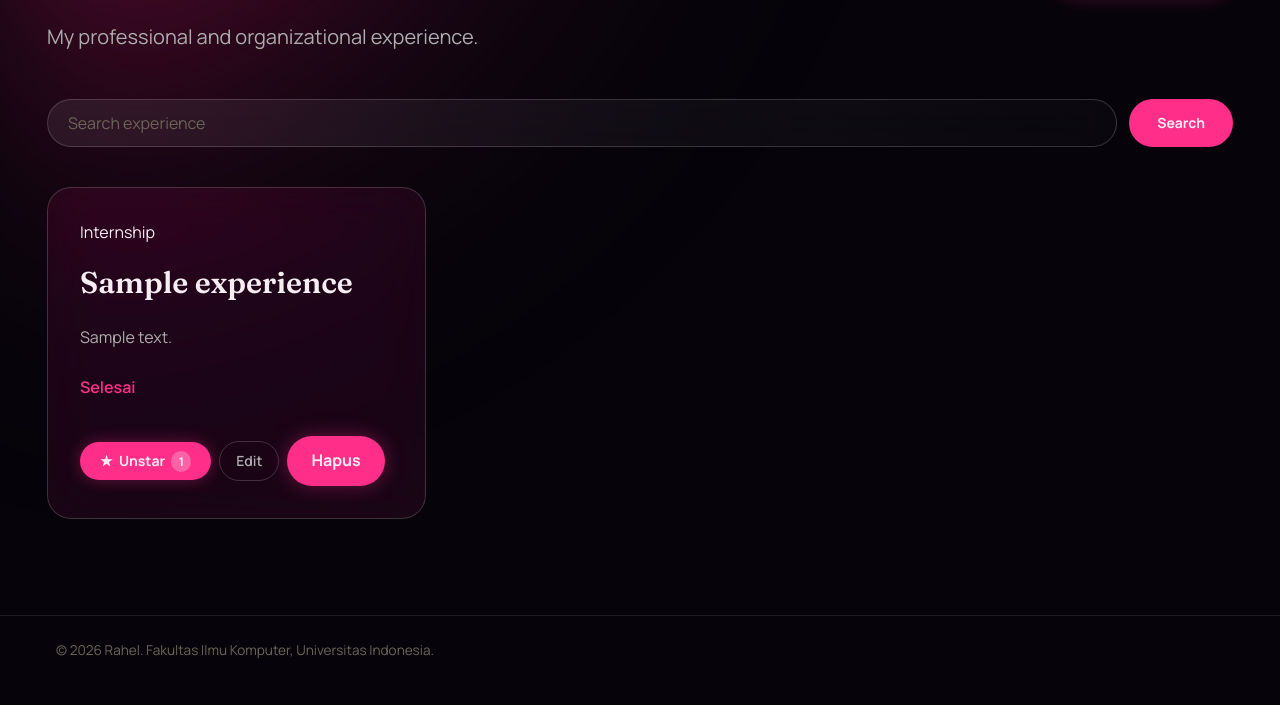
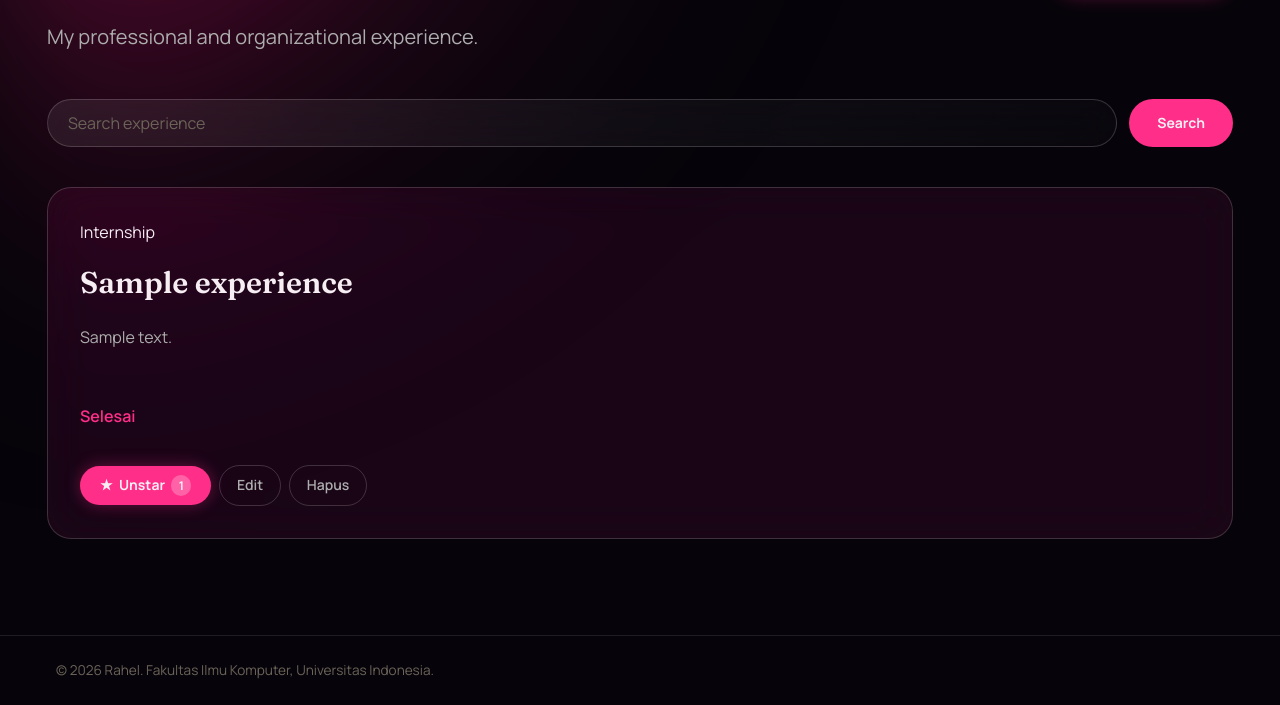
Before and after one commit to rahelaruan91/myportofolio, a Django app: page /experience/ in a window 1280 px wide. Shown: the part 189-894 px from the top of the page. Before the commit the page ends 848 px from the top, so only its background shows below. Run offline with Django 5.2, Linux system fonts and the light colour scheme; a user stored in the database is signed in; tables that the repository leaves empty hold one stand-in row (values such as "Sample post").

Commit message:
style: refine project and experience UI

```diff
--- a/static/css/style.css
+++ b/static/css/style.css
@@ -1345,3 +1345,170 @@ body:has(#projects:target) .site-header nav a[href="#projects"] {
     align-items: center;
     gap: 0.5rem;
 }
+
+/* ===== UI refinement ===== */
+
+.project-link {
+    display: inline-block;
+    padding: 0.5rem 0;
+    color: var(--pink-base);
+    font-family: 'Manrope', sans-serif;
+    font-size: var(--step-8-size);
+    font-weight: 700;
+    text-decoration: underline;
+    text-underline-offset: 0.2em;
+    transition: color 0.15s ease, transform 0.15s ease;
+}
+
+.project-link:hover {
+    color: var(--pink-accent);
+    transform: translateY(-1px);
+}
+
+/* Tombol Edit/Delete admin berbentuk outline */
+.project-actions .project-edit-btn,
+.project-actions .button-danger {
+    display: inline-flex;
+    align-items: center;
+    justify-content: center;
+    min-height: 2.5rem;
+    padding: 0.5rem 1.05rem;
+    border: 1px solid rgba(247, 238, 244, 0.18);
+    border-radius: var(--radius-pill);
+    background: transparent;
+    color: var(--grey);
+    box-shadow: none;
+    font-family: 'Manrope', sans-serif;
+    font-size: var(--step-8-size);
+    font-weight: 600;
+    text-decoration: none;
+    cursor: pointer;
+    transition: all 0.15s ease;
+}
+
+.project-actions .project-edit-btn:hover,
+.project-actions .button-danger:hover {
+    color: var(--pink-accent);
+    border-color: var(--pink-accent);
+    background: rgba(255, 143, 196, 0.08);
+    transform: translateY(-1px);
+    box-shadow: none;
+}
+
+/* Experience memanjang satu kolom */
+#experience-grid {
+    display: flex;
+    flex-direction: column;
+    gap: 2rem;
+}
+
+#experience-grid .experience-card {
+    width: 100%;
+    min-height: 22rem;
+    gap: 0.75rem;
+}
+
+#experience-grid .project-card-actions {
+    margin-top: auto;
+}
+
+#experience-grid .project-actions {
+    display: flex;
+    flex-wrap: wrap;
+    align-items: center;
+    gap: 0.5rem;
+}
+
+/* Backdrop modal */
+.project-form-modal {
+    z-index: 20;
+    background: transparent;
+}
+
+.project-form-modal__backdrop {
+    background: rgba(6, 4, 10, 0.78);
+    backdrop-filter: blur(8px);
+    -webkit-backdrop-filter: blur(8px);
+}
+
+/* Card modal */
+.project-form-modal__content {
+    width: min(100%, 640px);
+    max-height: calc(100vh - 2rem);
+    overflow-y: auto;
+    padding: 2rem;
+    border: 1px solid rgba(247, 238, 244, 0.2);
+    border-radius: 24px;
+    background: linear-gradient(
+        160deg,
+        rgba(255, 46, 136, 0.18),
+        rgba(6, 4, 10, 0.96)
+    );
+    color: var(--text-default);
+    box-shadow: 0 1rem 3rem rgba(0, 0, 0, 0.55);
+    backdrop-filter: blur(24px) saturate(180%);
+    -webkit-backdrop-filter: blur(24px) saturate(180%);
+}
+
+.project-form-modal__content h2 {
+    margin: 0 2.5rem 0.35rem 0;
+    color: var(--text-default);
+    font-family: 'Fraunces', serif;
+    font-size: var(--step-4-size);
+    line-height: 1.15;
+}
+
+.project-form-modal__close {
+    color: var(--grey);
+}
+
+.project-form-modal__close:hover {
+    color: var(--pink-accent);
+}
+
+/* Label dan field form */
+.project-form-modal .form-group label {
+    color: var(--text-default);
+}
+
+.project-form-modal .form-group input,
+.project-form-modal .form-group textarea,
+.project-form-modal .form-group select {
+    border: 1px solid rgba(247, 238, 244, 0.24);
+    background: rgba(6, 4, 10, 0.56);
+    color: var(--text-default);
+    caret-color: var(--pink-accent);
+}
+
+.project-form-modal .form-group input::placeholder,
+.project-form-modal .form-group textarea::placeholder {
+    color: rgba(247, 238, 244, 0.48);
+}
+
+.project-form-modal .form-group select option {
+    background: #1b0b18;
+    color: var(--text-default);
+}
+
+.project-form-modal .form-group input:focus,
+.project-form-modal .form-group textarea:focus,
+.project-form-modal .form-group select:focus {
+    border-color: var(--pink-accent);
+    outline: none;
+    box-shadow: 0 0 0 2px rgba(255, 143, 196, 0.22);
+}
+
+.project-form-modal .form-error {
+    color: #ff9a9a;
+}
+
+@media (max-width: 600px) {
+    #experience-grid .experience-card {
+        min-height: 0;
+    }
+
+    .project-form-modal__content {
+        padding: 1.5rem;
+        border-radius: 24px 24px 0 0;
+    }
+}
--- a/templates/experience.html
+++ b/templates/experience.html
@@ -62,7 +62,7 @@
             </div>
 
             <div
-                id="grid"
+                id="experience-grid"
                 class="experience-grid project-grid hide">
             </div>
 
@@ -160,6 +160,10 @@
             Tambah Pengalaman Baru
         </h2>
 
+        <p class="project-form-modal__subtitle">
+            Isi detail pengalaman, lalu simpan ke portofoliomu.
+        </p>
+
         <form
             id="experience-form"
             method="post"
@@ -222,7 +226,7 @@ let searchDebounceTimer;
 const loadingState = document.getElementById("loading");
 const errorState = document.getElementById("error");
 const emptyState = document.getElementById("empty");
-const gridContainer = document.getElementById("grid");
+const gridContainer = document.getElementById("experience-grid");
 const searchForm = document.getElementById(
     "experience-search-form"
 );
--- a/templates/projects.html
+++ b/templates/projects.html
@@ -111,7 +111,7 @@
             : '';
 
         const urlHtml = project.project_url
-            ? `<a href="${escapeHtml(project.project_url)}" class="button">Lihat Project</a>`
+            ? `<a href="${escapeHtml(project.project_url)}" class="button">See More</a>`
             : '';
 
         // Dummy UUID digunakan untuk digantikan oleh ID asli dari data JSON
```
Also changed, not shown: templates/components/project_form_modal.html (+10 -1 lines).
